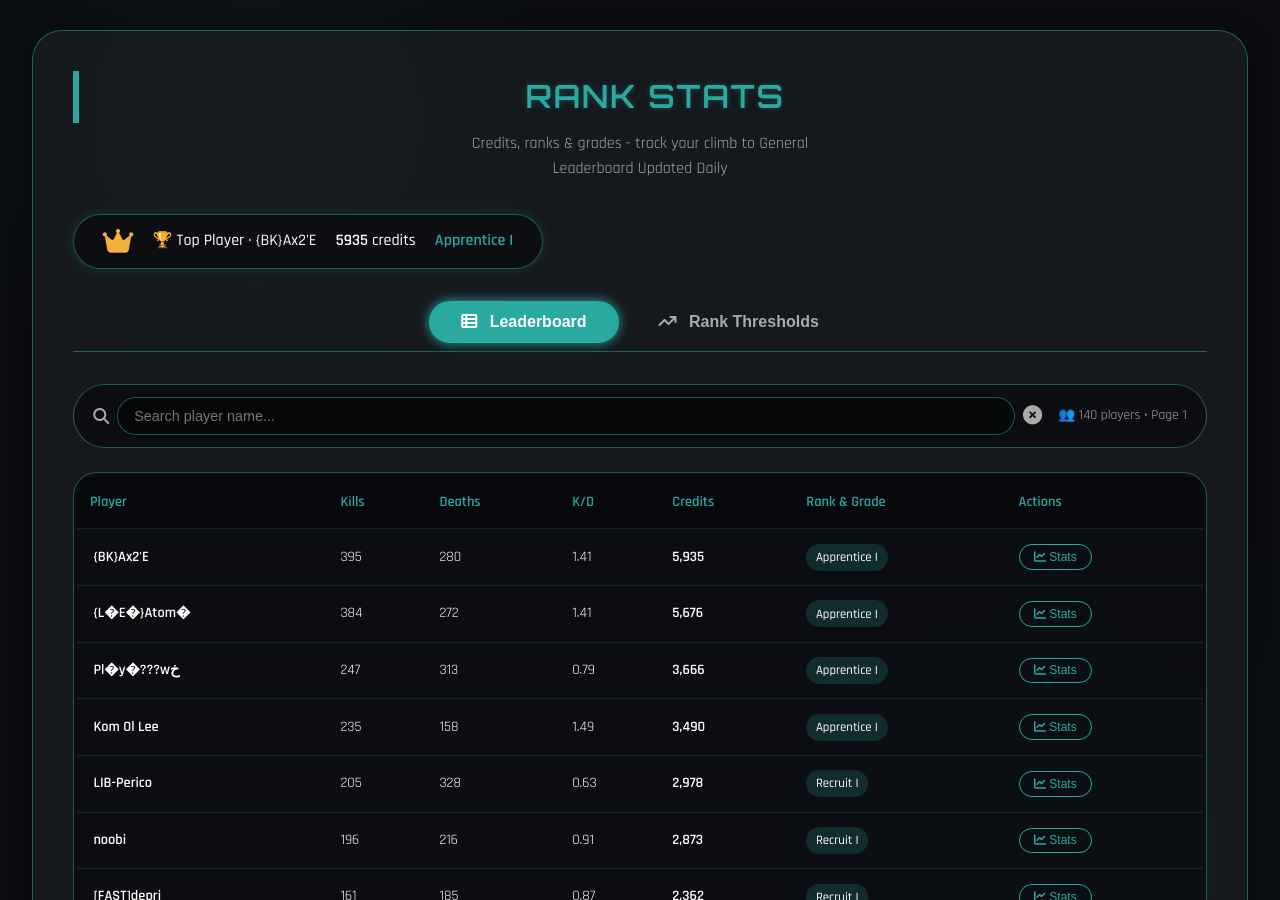
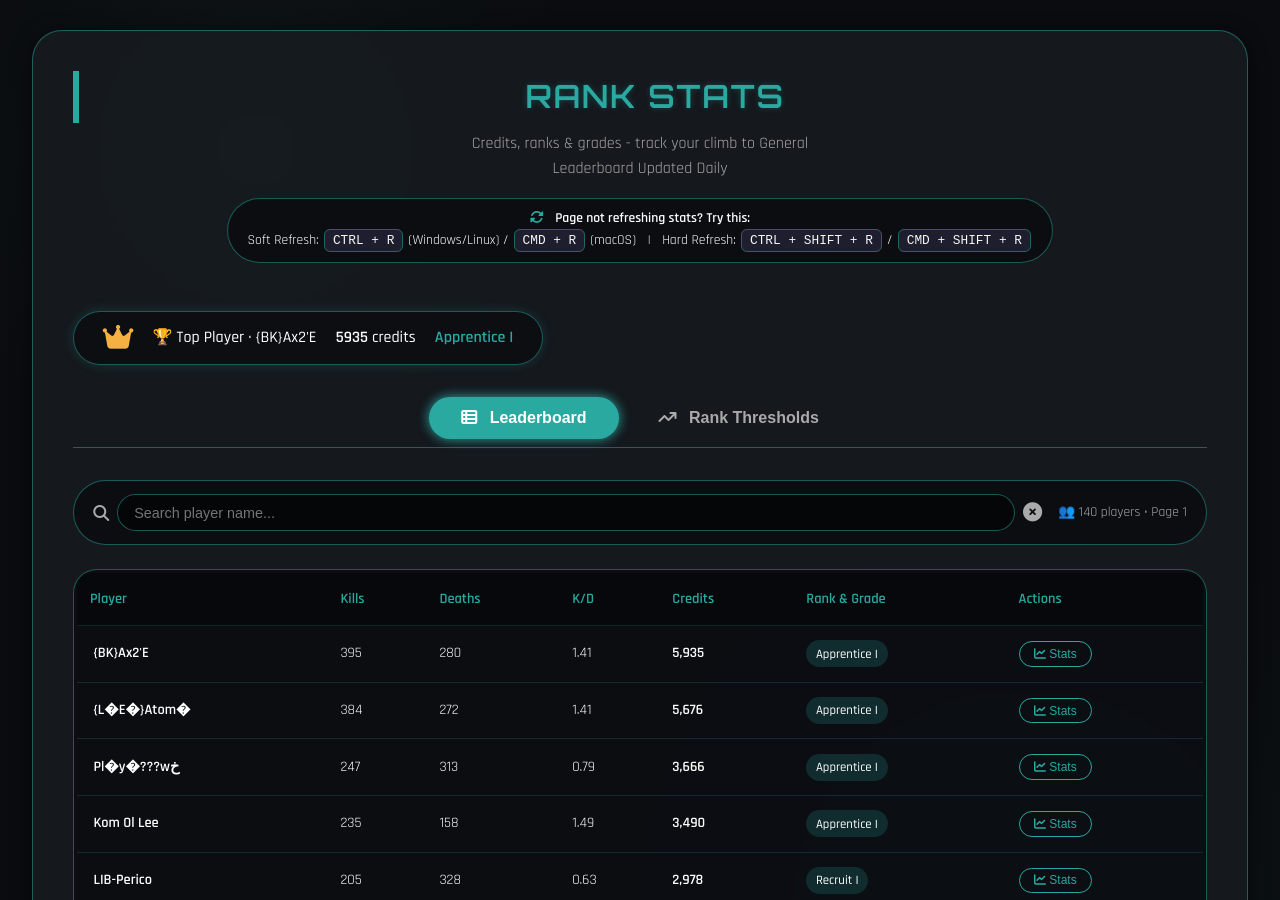
Before and after one commit to Chalwk/liberty-ce, a Jekyll site: the page built from pages/rank_stats.html, in a window 1280 px wide. Shown: the part 427-1327 px from the top of the page. Built offline with Jekyll 4.4.1, drawn with Linux system fonts in a browser that asks for light colours.

Commit message:
Added refresh notes

```diff
--- a/pages/rank_stats.html
+++ b/pages/rank_stats.html
@@ -41,6 +41,51 @@ description: Rank Progression & Leaderboard
 
     .stats-header p {
         color: var(--text-muted);
+    }
+
+    .refresh-note {
+        background: rgba(0, 0, 0, 0.5);
+        border: 1px solid var(--border-glow);
+        border-radius: 40px;
+        padding: 0.6rem 1.2rem;
+        margin-top: 1rem;
+        margin-bottom: 1rem;
+        display: inline-block;
+        backdrop-filter: blur(4px);
+        font-size: 0.85rem;
+        text-align: center;
+    }
+
+    .refresh-note i {
+        color: var(--primary);
+        margin-right: 0.5rem;
+    }
+
+    .refresh-note kbd {
+        background: #1e1e2e;
+        border-radius: 6px;
+        padding: 0.2rem 0.5rem;
+        font-family: monospace;
+        font-size: 0.8rem;
+        color: #f5f5f5;
+        border: 1px solid var(--border-glow);
+        margin: 0 0.1rem;
+    }
+
+    .refresh-keys {
+        white-space: nowrap;
+    }
+
+    @media (max-width: 768px) {
+        .refresh-note {
+            font-size: 0.75rem;
+            padding: 0.5rem 1rem;
+        }
+
+        .refresh-keys {
+            display: inline-block;
+            margin-top: 0.2rem;
+        }
     }
 
     .global-best-card {
@@ -492,6 +537,13 @@ description: Rank Progression & Leaderboard
     <h1>Rank Stats</h1>
     <p>Credits, ranks & grades - track your climb to General</p>
     <p>Leaderboard Updated Daily</p>
+
+    <div class="refresh-note">
+        <i class="fas fa-sync-alt"></i> <strong>Page not refreshing stats? Try this:</strong><br>
+        <span class="refresh-keys">Soft Refresh: <kbd>CTRL + R</kbd> (Windows/Linux) / <kbd>CMD + R</kbd> (macOS)</span>
+        <span style="margin: 0 0.5rem">|</span>
+        <span class="refresh-keys">Hard Refresh: <kbd>CTRL + SHIFT + R</kbd> / <kbd>CMD + SHIFT + R</kbd></span>
+    </div>
 </div>
 
 <div class="global-best-card" id="global-best-card" style="display: none;">
```
Also changed, not shown: pages/race_stats.html (+52 -2 lines).
